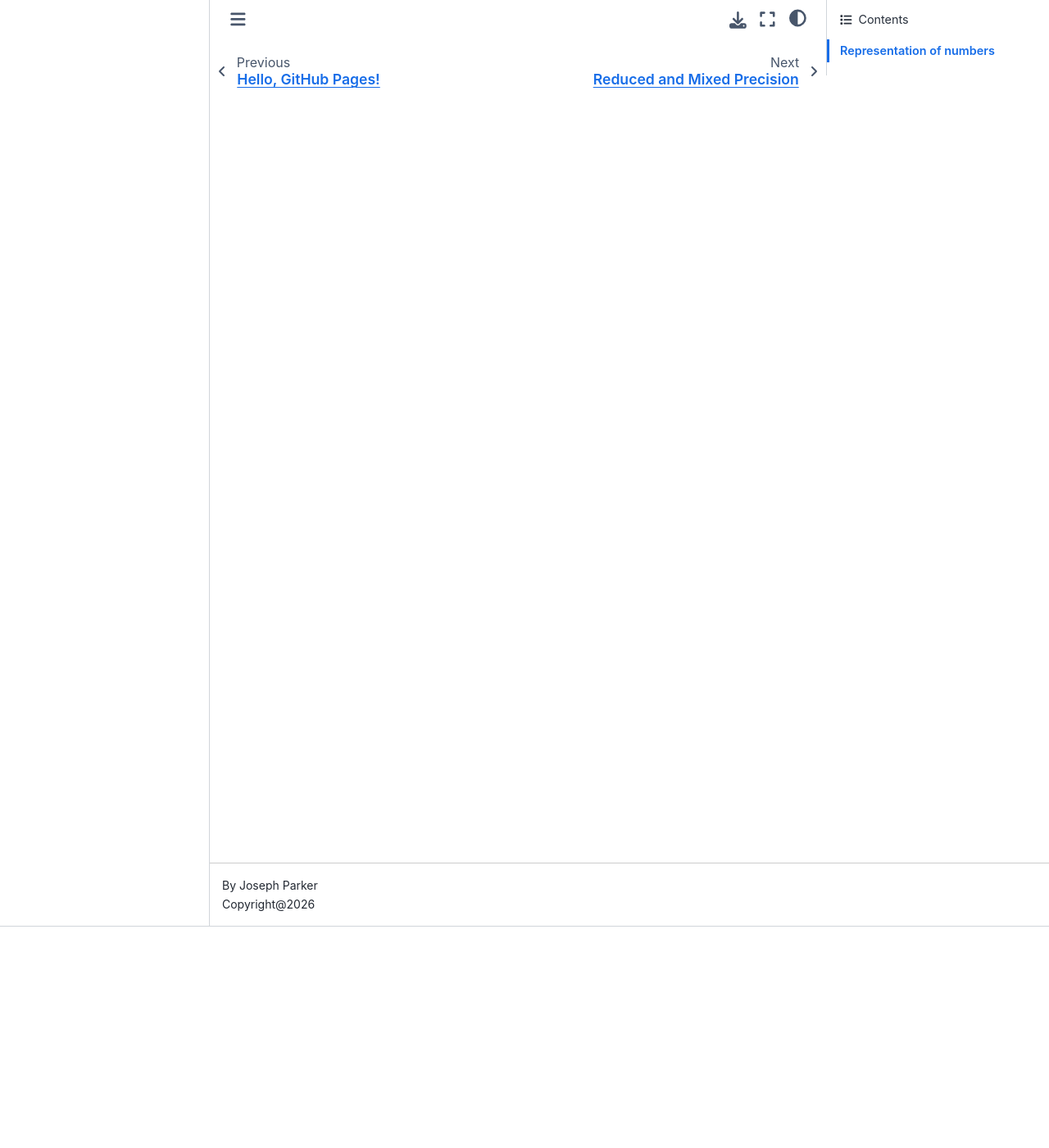
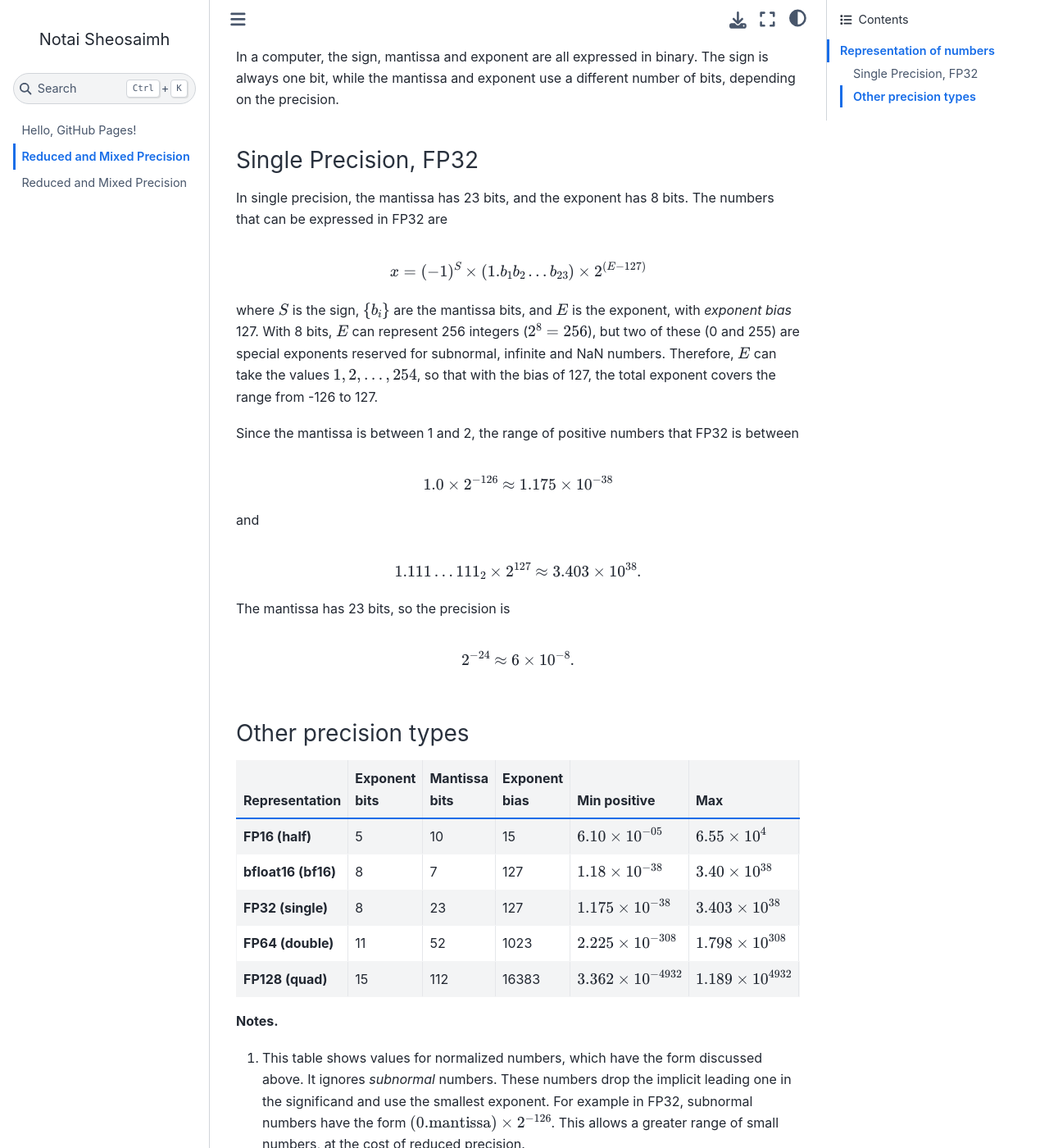
Before and after one commit to JosephThomasParker/notai_sheosaimh, a Jupyter Book: the page built from reduced_precision/intro.md, in a window 1280 px wide and 1400 px high, scrolled down 270 px. Shown: the whole window at 82% size. Built offline with Jupyter Book 1.0.4 settings and Sphinx 7.4.7 and the Sphinx Book theme 1.1.4, drawn with Linux system fonts in a browser that asks for light colours; some of the changed text lies outside the part shown.

Commit message:
Add notes on precision

```diff
--- a/reduced_precision/intro.md
+++ b/reduced_precision/intro.md
@@ -7,3 +7,52 @@ Real numbers can be represented as
 $$
 x = (-1)^{\mathrm{sign}} \times (1.\mathrm{mantissa}) \times 2^{\mathrm{exponent}}.
 $$
+
+In a computer, the sign, mantissa and exponent are all expressed in binary.
+The sign is always one bit, while the mantissa and exponent use a different number of bits, depending on the precision.
+
+### Single Precision, FP32
+
+In single precision, the mantissa has 23 bits, and the exponent has 8 bits.
+The numbers that can be expressed in FP32 are
+
+$$
+x = (-1)^S \times (1.b_1b_2\ldots b_{23}) \times 2^{(E-127)}
+$$
+
+where $S$ is the sign, $\{b_i\}$ are the mantissa bits, and $E$ is the exponent, with _exponent bias_ 127.
+With 8 bits, $E$ can represent 256 integers ($2^8=256$), but two of these (0 and 255) are special exponents reserved for subnormal, infinite and NaN numbers.
+Therefore, $E$ can take the values $1, 2, \dots, 254$, so that with the bias of 127, the total exponent covers the range from -126 to 127.
+
+Since the mantissa is between 1 and 2, the range of positive numbers that FP32 is between
+
+$$
+1.0 \times 2^{-126} \approx 1.175 \times 10^{-38}
+$$
+
+and
+
+$$
+1.111\ldots111_2 \times 2^{127} \approx 3.403 \times 10^{38}.
+$$
+
+The mantissa has 23 bits, so the precision is
+
+$$
+2^{-24}\approx 6\times 10^{-8}.
+$$
+
+### Other precision types
+
+| Representation    | Exponent bits | Mantissa bits | Exponent bias | Min positive | Max        | Precision     |
+| ----------------- | ------------- | ------------- | ------------- | ------------ | ---------- | ------------- |
+| **FP16 (half)**   | 5             | 10            | 15            | $6.10 \times 10^{-05}$     | $6.55\times10^4$     | $9.8\times10^{-4}$        |
+| **bfloat16 (bf16)**      | 8             | 7             | 127           | $1.18 \times 10^{-38}$     | $3.40\times10^{38}$    | $7.8\times10^{-3}$        |
+| **FP32 (single)** | 8             | 23            | 127           | $1.175 \times 10^{-38}$    | $3.403\times10^{38}$   | $5.96\times10^{-8}$       |
+| **FP64 (double)** | 11            | 52            | 1023          | $2.225 \times 10^{-308}$   | $1.798\times10^{308}$  | $1.11\times10^{-16}$      |
+| **FP128 (quad)**  | 15            | 112           | 16383         | $3.362 \times 10^{-4932}$  | $1.189\times10^{4932}$ | $1.93\times10^{-34}$      |
+
+**Notes.**
+
+1. This table shows values for normalized numbers, which have the form discussed above. It ignores _subnormal_ numbers. These numbers drop the implicit leading one in the significand and use the smallest exponent. For example in FP32, subnormal numbers have the form $(0.\mathrm{mantissa})\times 2^{-126}$. This allows a greater range of small numbers, at the cost of reduced precision.
+2. bfloat16 is designed for use in mixed precision with FP32; bf16 has exponent bits chosen so that it matches the range of FP32, but with much reduced precision. The idea is that arithmetic can be done quickly in low precision using bf16, with results accumulated using FP32.
```
